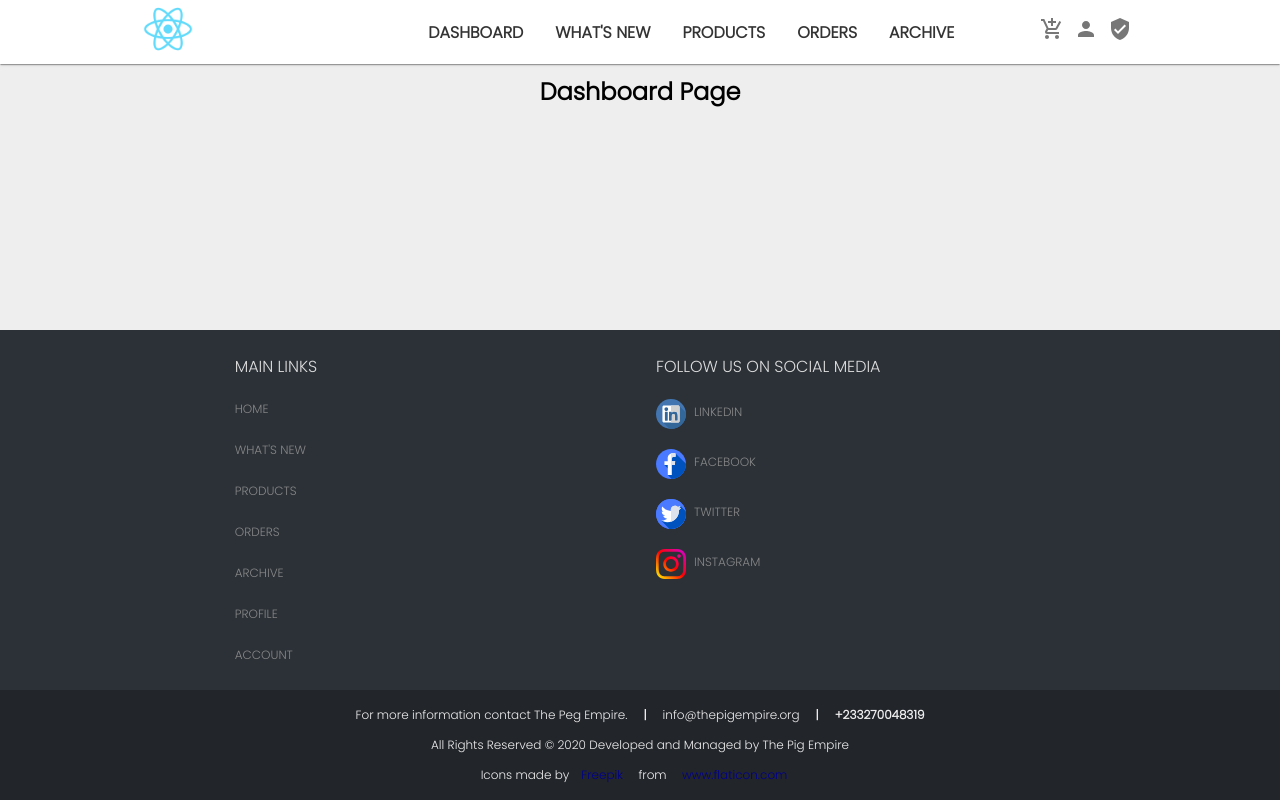
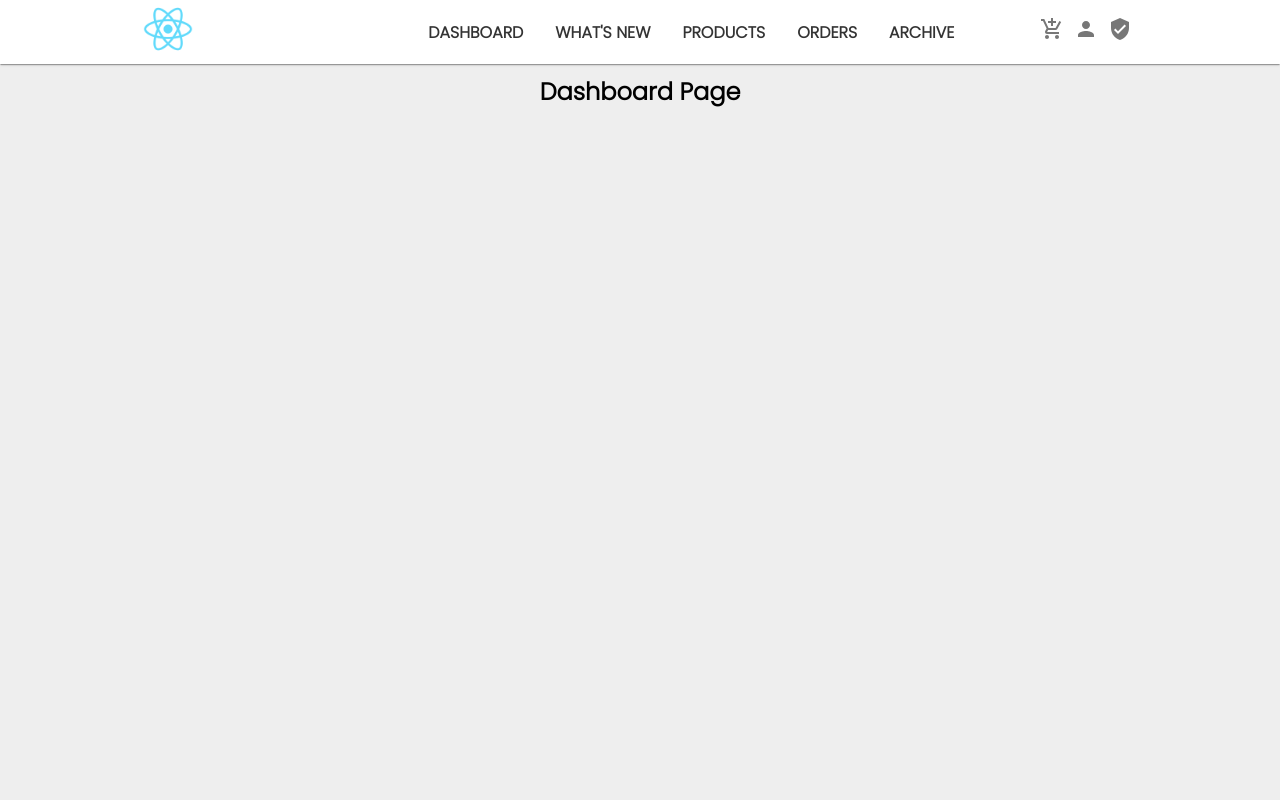
Before and after one commit to stanleyHayes/icerock-shop, a React (Create React App) app: page / in a window 1280 px wide. Built offline with nearby package versions, Linux system fonts and the light colour scheme.

Commit message:
Footer removed

```diff
--- a/src/components/layout/Layout.js
+++ b/src/components/layout/Layout.js
@@ -8,7 +8,6 @@ import {
 
 import DrawerContent from "../navigation/DrawerContent";
 import {makeStyles} from "@material-ui/styles";
-import Footer from "../navigation/Footer";
 
 function Layout({children}) {
 
@@ -66,9 +65,6 @@ function Layout({children}) {
                     </Grid>
                 </Grid>
             </div>
-            <div>
-                <Footer />
-            </div>
         </div>
     )
 }
```
